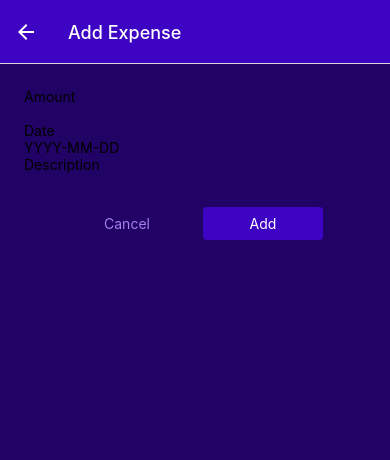
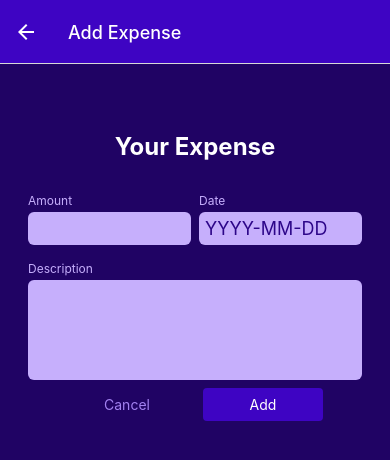
Before and after one commit to KimW1998/ExpenseTrackerApp2, a React Native app: screen /ManageExpense in a window 390 px wide. Shown: the top 460 px of the page. Built offline with nearby package versions, Linux system fonts and the light colour scheme.

Commit message:
styled the ExpenseForm

```diff
--- a/components/ManageExpense/ExpenseForm.js
+++ b/components/ManageExpense/ExpenseForm.js
@@ -1,26 +1,61 @@
-import { View } from "react-native";
+import { StyleSheet, Text, View } from "react-native";
 import Input from "./Input";
 
 function ExpenseForm() {
+  function amountChangedHandler() {}
 
-function amountChangedHandler() {}
-
-    return <View>
-<Input label='Amount' TextInputConfig={{
- keyboardType: 'decimal-pad',
- onChangeText: amountChangedHandler,
-}}/>
-<Input label='Date' TextInputConfig={{
-    placeholder: 'YYYY-MM-DD',
-    maxLength: 10,
-    onChangeText: () => {},
-}}/>
-<Input label='Description' TextInputConfig={{
-    multiline: true,
-
-}}/>
-
+  return (
+    <View style={styles.form}>
+        <Text style={styles.title}>Your Expense</Text>
+      <View style={styles.inputsRow}>
+        <Input
+          style={styles.rowInput}
+          label="Amount"
+          TextInputConfig={{
+            keyboardType: "decimal-pad",
+            onChangeText: amountChangedHandler,
+          }}
+        />
+        <Input
+          style={styles.rowInput}
+          label="Date"
+          TextInputConfig={{
+            placeholder: "YYYY-MM-DD",
+            maxLength: 10,
+            onChangeText: () => {},
+          }}
+        />
+      </View>
+      <View>
+        <Input
+          label="Description"
+          TextInputConfig={{
+            multiline: true,
+          }}
+        />
+      </View>
     </View>
+  );
 }
 
 export default ExpenseForm;
+
+const styles = StyleSheet.create({
+    form: {
+        marginTop: 20,
+    },
+    title: {
+        fontSize: 24,
+        fontWeight: "bold",
+        color: "white",
+        marginVertical: 24,
+        textAlign: 'center',
+    },
+  inputsRow: {
+    flexDirection: "row",
+    justifyContent: "space-between",
+  },
+  rowInput: {
+    flex: 1,
+  },
+});
--- a/components/ManageExpense/Input.js
+++ b/components/ManageExpense/Input.js
@@ -1,11 +1,42 @@
-import { Text, TextInput, View } from "react-native";
+import { StyleSheet, Text, TextInput, View } from "react-native";
+import { GlobalStyles } from "../../constants/styles";
 
-function Input({label, TextInputConfig}) {
-    return <View>
-        <Text>{label}</Text>
-        <TextInput {...TextInputConfig} />
+function Input({ label, style, TextInputConfig }) {
+  const inputStyles = [styles.input];
+
+  if (TextInputConfig && TextInputConfig.multiline) {
+    inputStyles.push(styles.inputMultiline);
+  }
+
+  return (
+    <View style={[styles.inputContainer, style]}>
+      <Text style={styles.label}>{label}</Text>
+      <TextInput style={inputStyles} {...TextInputConfig} />
     </View>
+  );
 }
 
+export default Input;
 
-export default Input;
+const styles = StyleSheet.create({
+  inputContainer: {
+    marginHorizontal: 4,
+    marginVertical: 8,
+  },
+  label: {
+    fontSize: 12,
+    color: GlobalStyles.colors.primary100,
+    marginBottom: 4,
+  },
+  input: {
+    backgroundColor: GlobalStyles.colors.primary100,
+    color: GlobalStyles.colors.primary700,
+    padding: 6,
+    borderRadius: 6,
+    fontSize: 18,
+  },
+  inputMultiline: {
+    minHeight: 100,
+    textAlignVertical: "top",
+  },
+});
```
